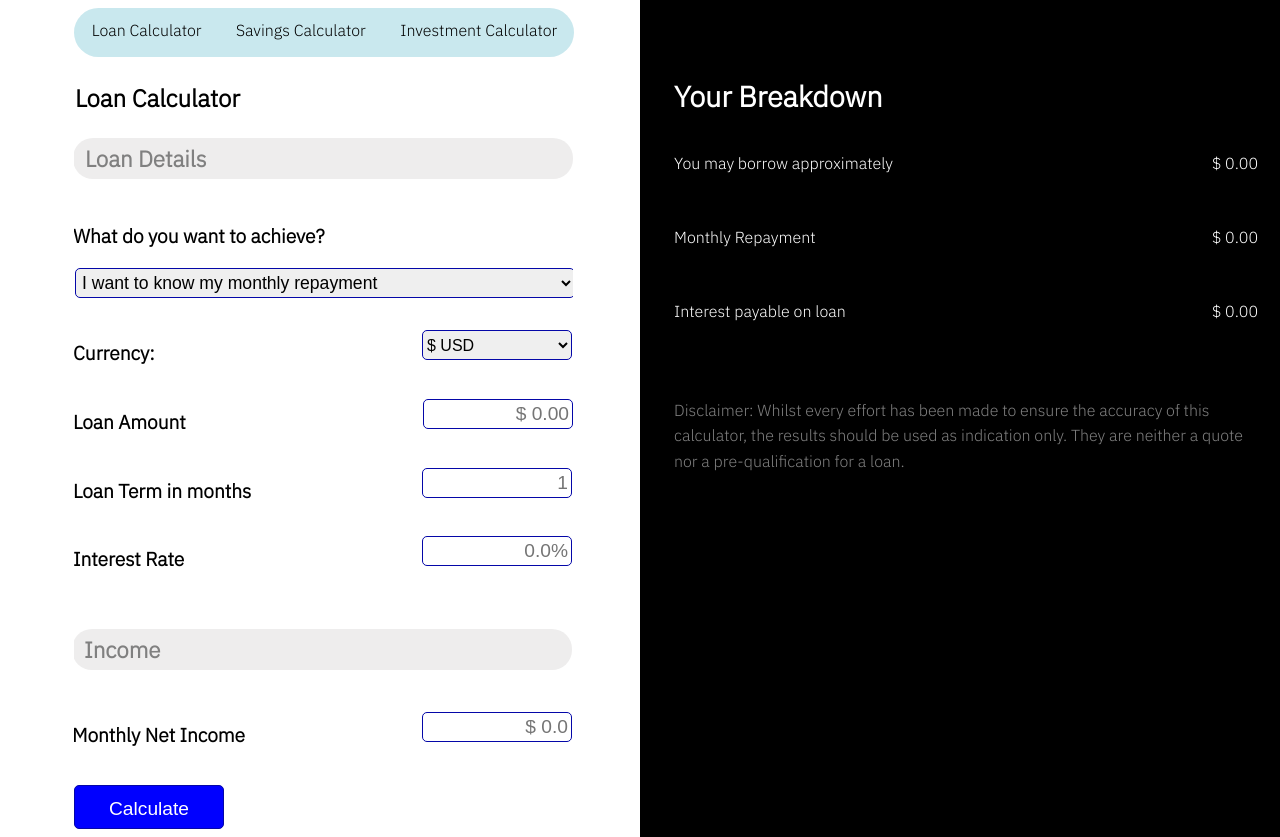
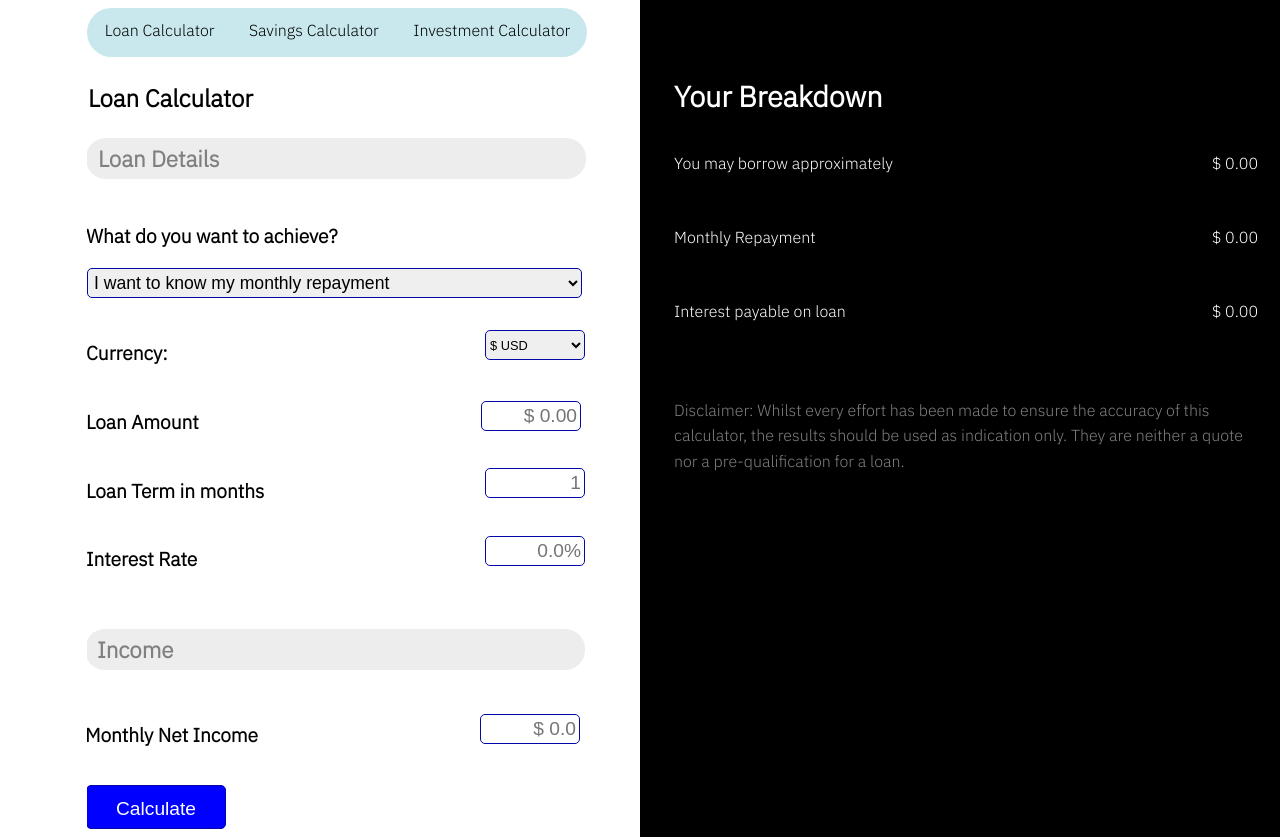
Before and after one commit to Finviserr/Finiviserr, a website: page loancalc1.html in a window 1280 px wide. Shown: the part 86-923 px from the top of the page. Drawn offline with Linux system fonts and the light colour scheme.

Commit message:
design update

```diff
--- a/stylesLoan.css
+++ b/stylesLoan.css
@@ -39,7 +39,7 @@ body{
     display: flex;
     flex-direction: column;
     align-items: flex-start;
-    margin-left: 32px;
+    margin-left: 45px;
     padding-top: 2rem;
 
 }
@@ -133,6 +133,7 @@ header h2{
     justify-content: space-between;
     margin-top: 22px;
     position: relative;
+
 }
 
 .form-control label{
@@ -142,20 +143,25 @@ margin: 8px 0;
 }
 
 .form-control .options{
-    margin-right:-1px;
+    margin-right:4px;
     margin-bottom: 3px;
 }
 
 .form-control select, input{
-width: 150px;
+width:100px;
 margin-bottom: 8px;
 height: 30px;
 border-radius: 5px;
-font-size: 1rem;
+font-size: 0.8rem;
 outline: none;
 border: 1px solid rgb(4, 7, 168);
-margin-left: 2px;
+margin-left: 1px;
 margin-right: 1px;
+}
+
+
+.form-control #select1{
+    width: 495px !important;
 }
 
 .form-control input::placeholder{
@@ -171,6 +177,7 @@ margin-right: 1px;
     background-color: blue;
     padding: 21px 20px;
     line-height: 0.2;
+    width: 140px !important;
 }
 
 
```
